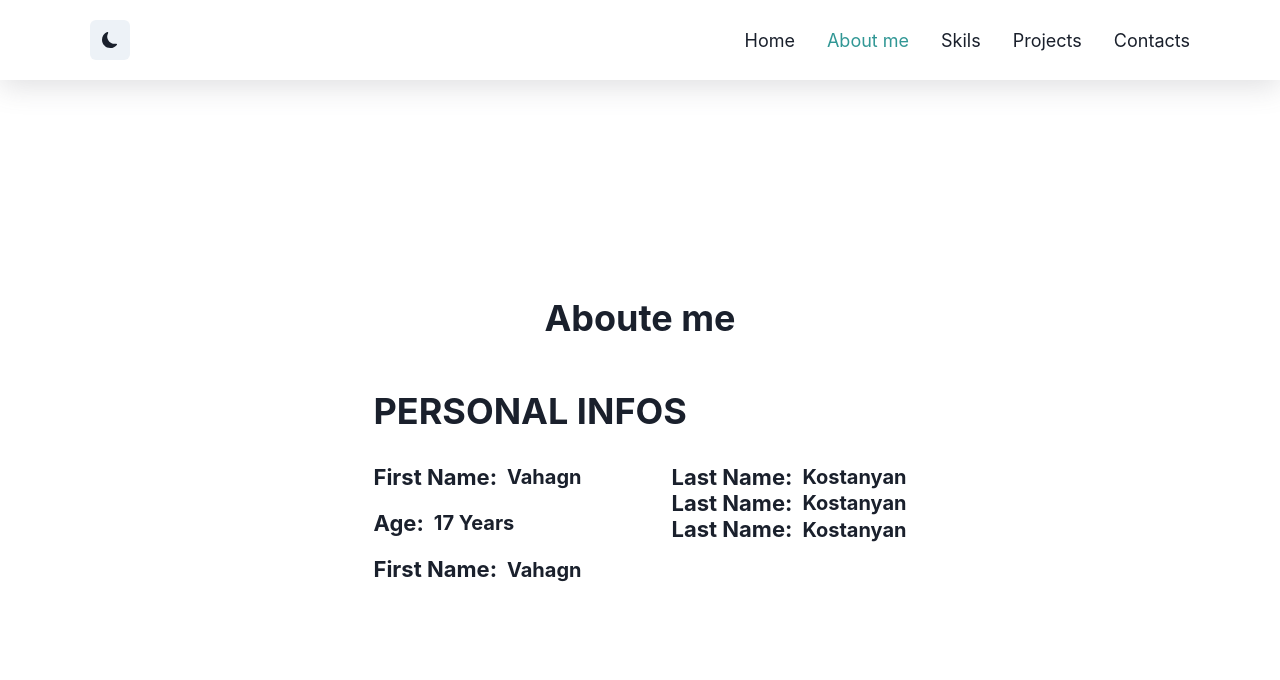
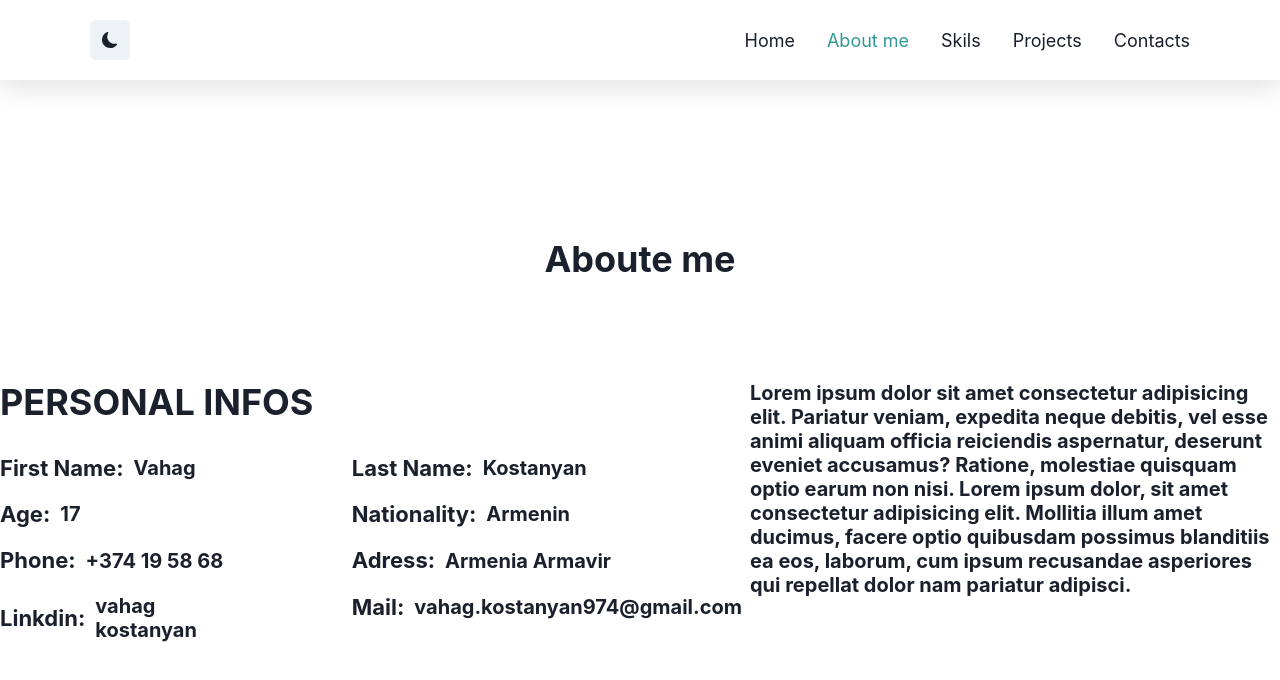
Before and after one commit to Vahag-Kostanyan/portfolyo, a React (Create React App) app in the folder client/: page /aboutme in a window 1280 px wide. Shown: the top 680 px of the page. Built offline with nearby package versions, Linux system fonts and the light colour scheme.

Commit message:
aboute me

```diff
--- a/client/src/pages/aboutMe/AbouteMeContent.jsx
+++ b/client/src/pages/aboutMe/AbouteMeContent.jsx
@@ -3,9 +3,24 @@ import React from 'react'
 import myPhoto from "../../imags/myPhoto.png"
 
 const AbouteMeContent = () => {
+
+
+  let leftList = [
+    { key: "First Name", value: "Vahag" },
+    { key: "Age", value: "17" },
+    { key: "Phone", value: "+374 19 58 68" },
+    { key: "Linkdin", value: "vahag kostanyan" },
+  ];
+  let rightList = [
+    { key: "Last Name", value: "Kostanyan" },
+    { key: "Nationality", value: "Armenin" },
+    { key: "Adress", value: "Armenia Armavir" },
+    { key: "Mail", value: "vahag.kostanyan974@gmail.com" },
+  ];
+
   return (
     <Flex
-      gap="50px"
+      gap="100px"
       flexWrap="wrap"
       alignItems="center"
       justifyContent="center"
@@ -14,7 +29,13 @@ const AbouteMeContent = () => {
     >
       <Heading as="h1">Aboute me</Heading>
 
-      <Flex>
+      <Flex
+        gap={2}
+      >
+        <Flex
+          flex={7}
+          justifyContent="center"
+        >
           <Flex
           flexDirection="column"
           gap="30px"
@@ -26,78 +47,59 @@ const AbouteMeContent = () => {
             <Box
               display="flex"
               flexDirection="column"
-              // justifyContent="flex-start"
               gap="20px"
               alignItems="flex-start"
             >
+              {leftList.map(item => {
+                return (
                   <Flex
                     justifyContent="center"
                     alignItems="center"
                     gap="10px"
                   >
                     <Heading fontSize="22px" as="p">
-                  First Name:
+                      {item.key}:
                     </Heading>
-                <Heading fontSize="20px" as="p">Vahagn</Heading>
+                    <Heading fontSize="20px" as="p">{item.value}</Heading>
                   </Flex>
+                )
+              })}
 
+
+            </Box>
+            <Box>
+
+            <Box
+              display="flex"
+              flexDirection="column"
+              gap="20px"
+              alignItems="flex-start"
+            >
+              {rightList.map(item => {
+                return (
                   <Flex
                     justifyContent="center"
                     alignItems="center"
                     gap="10px"
                   >
                     <Heading fontSize="22px" as="p">
-                  Age:
+                      {item.key}:
                     </Heading>
-                <Heading fontSize="20px" as="p">17 Years</Heading>
+                    <Heading fontSize="20px" as="p">{item.value}</Heading>
                   </Flex>
-              <Flex
-                justifyContent="center"
-                alignItems="center"
-                gap="10px"
-              >
-                <Heading fontSize="22px" as="p">
-                  First Name:
-                </Heading>
-                <Heading fontSize="20px" as="p">Vahagn</Heading>
-              </Flex>
+                )
+              })}
+
+
             </Box>
-            <Box>
-              <Flex
-                justifyContent="center"
-                alignItems="center"
-                gap="10px"
-              >
-                <Heading fontSize="22px" as="p">
-                  Last Name:
-                </Heading>
-                <Heading fontSize="20px" as="p">Kostanyan</Heading>
-              </Flex>
-              <Flex
-                justifyContent="center"
-                alignItems="center"
-                gap="10px"
-              >
-                <Heading fontSize="22px" as="p">
-                  Last Name:
-                </Heading>
-                <Heading fontSize="20px" as="p">Kostanyan</Heading>
-              </Flex>
-              <Flex
-                justifyContent="center"
-                alignItems="center"
-                gap="10px"
-              >
-                <Heading fontSize="22px" as="p">
-                  Last Name:
-                </Heading>
-                <Heading fontSize="20px" as="p">Kostanyan</Heading>
-              </Flex>
+
             </Box>
           </Flex>
           </Flex>
-        <Flex>
-
+        </Flex>
+        <Flex
+        flex="5">
+              <Heading as="p" fontSize="20px">Lorem ipsum dolor sit amet consectetur adipisicing elit. Pariatur veniam, expedita neque debitis, vel esse animi aliquam officia reiciendis aspernatur, deserunt eveniet accusamus? Ratione, molestiae quisquam optio earum non nisi. Lorem ipsum dolor, sit amet consectetur adipisicing elit. Mollitia illum amet ducimus, facere optio quibusdam possimus blanditiis ea eos, laborum, cum ipsum recusandae asperiores qui repellat dolor nam pariatur adipisci.</Heading>
         </Flex>
       </Flex>
     </Flex>
```
Lines whose indentation alone changed are shown as unchanged.
